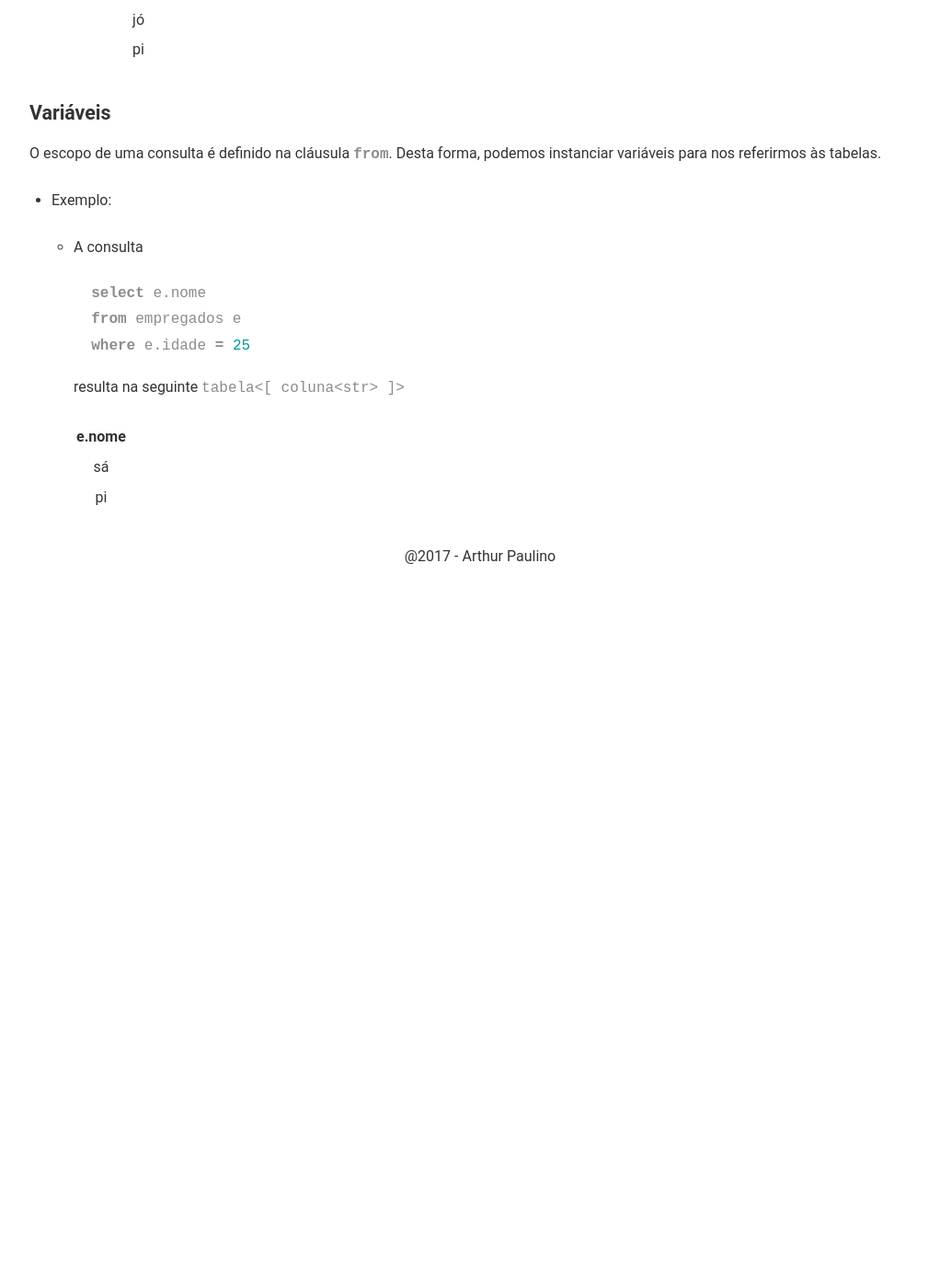
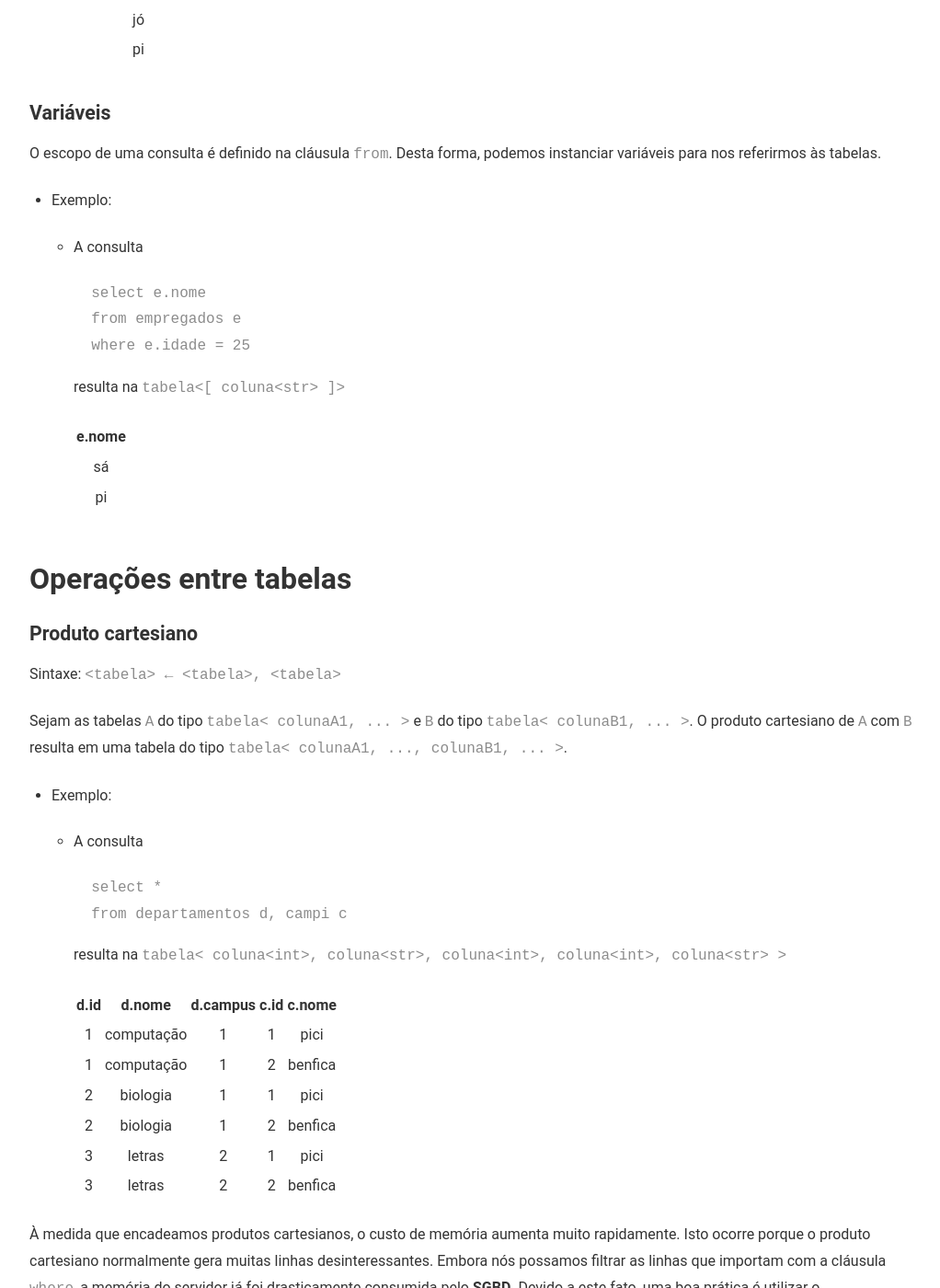
Before and after one commit to arthurpaulino/arthurpaulino.github.io, a Jekyll site: the page built from frentes/fbd/sql.md, in a window 1280 px wide and 1400 px high, scrolled down 2057 px. Shown: the whole window at 92% size, without its empty margins (118-1140 px from the left). Built offline with Jekyll 4.4.1, drawn with Linux system fonts in a browser that asks for light colours; before the commit the page ends 2687 px from its top, so only the background shows below that; some of the changed text lies outside the part shown.

Commit message:
more content

```diff
--- a/frentes/fbd/sql.md
+++ b/frentes/fbd/sql.md
@@ -36,29 +36,29 @@ Consideremos os tipos fundamentais representados por `t`, onde `t` pode ser `int
 
 ## Consultas
 
-O bloco para se executar uma consulta é formado pelas palavras chaves **`select`**, **`from`** e **`where`**, nesta ordem.
+O bloco para se executar uma consulta é formado pelas palavras chaves `select`, `from` e `where`, nesta ordem.
 
-* **`select`** é sucedido por uma sequência de colunas `cols`
-* **`from`** é sucedido por uma tabela `tab`
-* **`where`** é sucedido por uma condição para a aceitação das linhas de `tab`
+* `select` é sucedido por uma sequência de colunas `cols`
+* `from` é sucedido por uma tabela `tab`
+* `where` é sucedido por uma condição para a aceitação das linhas de `tab`
 
 O resultado de uma consulta é uma tabela `result`, cujo tipo é `tabela<type_of(cols)>`.
 
 Cada objeto da lista `cols` **deve** pertencer à sequência de colunas de `tab`.
 
-Se a cláusula **`where`** for omitida, todas as linhas de `tab` farão parte de `result`.
+Se a cláusula `where` for omitida, todas as linhas de `tab` farão parte de `result`.
 
 * Exemplos:
 
 	* A consulta
 
-		~~~ sql
+		~~~
 		select empregados.nome
 		from empregados
 		where empregados.idade > 25
 		~~~
 
-		resulta na seguinte `tabela<[ coluna<str> ]>`
+		resulta na `tabela<[ coluna<str> ]>`
 
 		| empregados.nome
 		|:-:
@@ -67,12 +67,12 @@ Se a cláusula **`where`** for omitida, todas as linhas de `tab` farão parte de
 
 	* A consulta
 
-		~~~ sql
+		~~~
 		select empregados.nome
 		from empregados
 		~~~
 
-		resulta na seguinte `tabela<[ coluna<str> ]>`
+		resulta na `tabela<[ coluna<str> ]>`
 
 		| empregados.nome
 		|:-:
@@ -83,21 +83,78 @@ Se a cláusula **`where`** for omitida, todas as linhas de `tab` farão parte de
 
 ### Variáveis
 
-O escopo de uma consulta é definido na cláusula **`from`**. Desta forma, podemos instanciar variáveis para nos referirmos às tabelas.
+O escopo de uma consulta é definido na cláusula `from`. Desta forma, podemos instanciar variáveis para nos referirmos às tabelas.
 
 * Exemplo:
 
 	* A consulta
 
-		~~~ sql
+		~~~
 		select e.nome
 		from empregados e
 		where e.idade = 25
 		~~~
 
-		resulta na seguinte `tabela<[ coluna<str> ]>`
+		resulta na `tabela<[ coluna<str> ]>`
 
 		| e.nome
 		|:-:
 		| sá
 		| pi
+
+## Operações entre tabelas
+
+### Produto cartesiano
+
+Sintaxe: `<tabela> ← <tabela>, <tabela>`
+
+Sejam as tabelas `A` do tipo `tabela< colunaA1, ... >` e `B` do tipo `tabela< colunaB1, ... >`. O produto cartesiano de `A` com `B` resulta em uma tabela do tipo `tabela< colunaA1, ..., colunaB1, ... >`.
+
+* Exemplo:
+
+	* A consulta
+
+		~~~
+		select *
+		from departamentos d, campi c
+		~~~
+
+		resulta na `tabela< coluna<int>, coluna<str>, coluna<int>, coluna<int>, coluna<str> >`
+
+		| d.id | d.nome | d.campus | c.id | c.nome
+		|:-:|:-:|:-:|:-:|:-:
+		| 1 | computação | 1 | 1 | pici
+		| 1 | computação | 1 | 2 | benfica
+		| 2 | biologia | 1 | 1 | pici
+		| 2 | biologia | 1 | 2 | benfica
+		| 3 | letras | 2 | 1 | pici
+		| 3 | letras | 2 | 2 | benfica
+
+À medida que encadeamos produtos cartesianos, o custo de memória aumenta muito rapidamente. Isto ocorre porque o produto cartesiano normalmente gera muitas linhas desinteressantes. Embora nós possamos filtrar as linhas que importam com a cláusula `where`, a memória do servidor já foi drasticamente consumida pelo [SGBD](https://pt.wikipedia.org/wiki/Sistema_de_gerenciamento_de_banco_de_dados){:target='_blank'}. Devido a este fato, uma boa prática é utilizar o
+
+### Inner join
+
+Sintaxe: `<tabela> ← <tabela> inner join <tabela> on <condição de emparelhamento>`
+
+O `inner join` permite que filtremos as linhas de um produto cartesiano antes que elas passem a compor a tabela resultante.
+
+A análise semântica é a mesma do produto cartesiano.
+
+* Exemplo:
+
+	* A consulta
+
+		~~~
+		select *
+		from departamentos d inner join campi c on d.campus = c.id
+		~~~
+
+		resulta na `tabela< coluna<int>, coluna<str>, coluna<int>, coluna<int>, coluna<str> >`
+
+		| d.id | d.nome | d.campus | c.id | c.nome
+		|:-:|:-:|:-:|:-:|:-:
+		| 1 | computação | 1 | 1 | pici
+		| 2 | biologia | 1 | 1 | pici
+		| 3 | letras | 2 | 2 | benfica
+
+## Condições
```
Also changed, not shown: other parts of frentes/fbd/sql.md (+1 -1 lines).
